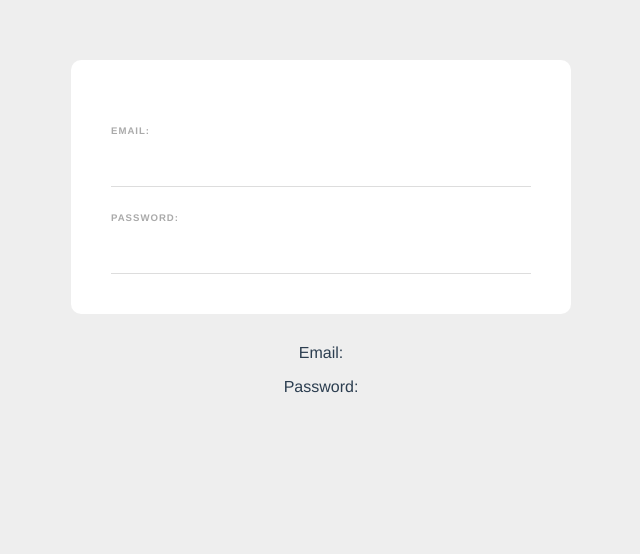
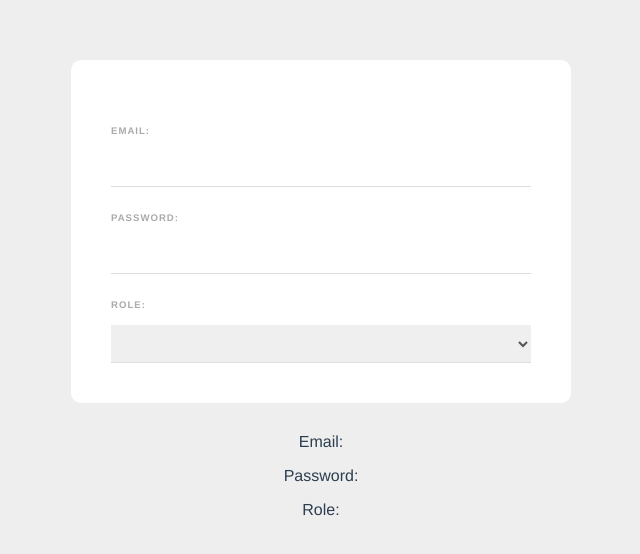
Before and after one commit to AdrianCo97/web-form, a Vue app: page / in a window 1280 px wide. Shown: the top 554 px of the page, without its empty margins (319-959 px from the left). Built offline with nearby package versions, Linux system fonts and the light colour scheme.

Commit message:
Created a select box for selecting role

```diff
--- a/src/components/SignupForm.vue
+++ b/src/components/SignupForm.vue
@@ -5,10 +5,17 @@
 
         <label>Password:</label>
         <input type="password" required v-model="password">
+
+        <label>Role: </label>
+        <select v-model="role">
+            <option value="developer">Developer</option>
+            <option value="designer">Designer</option>
+        </select>
     </form>
 
     <p>Email: {{email}}</p>
     <p>Password: {{password}}</p>
+    <p>Role: {{role}}</p>
 </template>
 
 <script>
@@ -16,7 +23,8 @@
         data(){
             return {
                 email: "",
-                password: ""
+                password: "",
+                role: ""
             }
         }
     }
@@ -40,7 +48,7 @@
         letter-spacing: 1px;
         font-weight: bold;
     }
-    input{
+    input, select{
         display: block;
         padding: 10px 6px;
         width: 100%;
```
